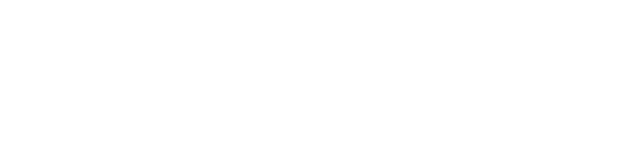
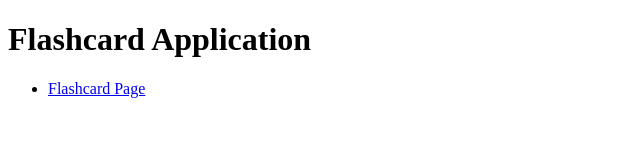
Before and after one commit to acdlee/Flashcards, a plain HTML site: page index.html in a window 1280 px wide. Shown: the whole page, without its empty margins (0-640 px from the left). Drawn offline with Linux system fonts and the light colour scheme.

Commit message:
First commit

```diff
--- a/index.html
+++ b/index.html
@@ -6,6 +6,13 @@
     <title>FLASHCARDS</title>
 </head>
 <body>
-
+    <header>
+        <h1>Flashcard Application</h1>
+        <nav>
+            <ul>
+                <li><a href="flashcard.html">Flashcard Page</a></li>
+            </ul>
+        </nav>
+    </header>
 </body>
 </html>
```
Also changed, not shown: flashcard.html (added, +11 -0 lines).
